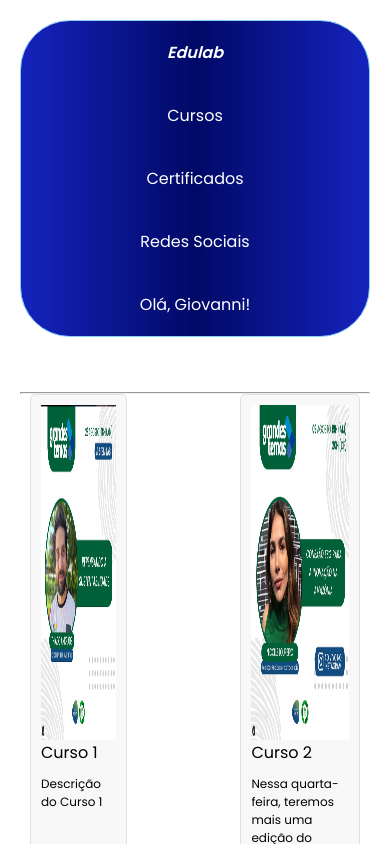
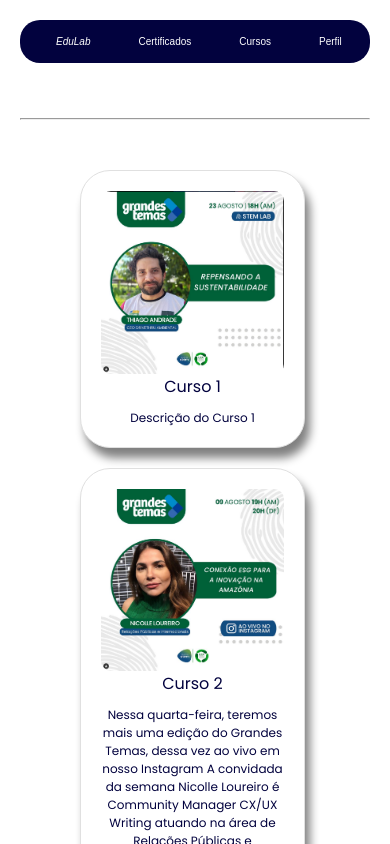
Before and after one commit to ericperinn/Edulab, a React (Create React App) app: page /mainpage in a window 390 px wide. Shown: the top 844 px of the page. Built offline with nearby package versions, Linux system fonts and the light colour scheme.

Commit message:
Updated NavBar

```diff
--- a/package.json
+++ b/package.json
@@ -3,6 +3,9 @@
   "version": "0.1.0",
   "private": true,
   "dependencies": {
+    "@fortawesome/fontawesome-svg-core": "^6.4.2",
+    "@fortawesome/free-solid-svg-icons": "^6.4.2",
+    "@fortawesome/react-fontawesome": "^0.2.0",
     "@testing-library/jest-dom": "^5.17.0",
     "@testing-library/react": "^13.4.0",
     "@testing-library/user-event": "^13.5.0",
--- a/src/components/MainPageAdmin.js
+++ b/src/components/MainPageAdmin.js
@@ -135,7 +135,7 @@ const fetchCourses = async () => {
 
     <div key={index} className="course-container">
 
-        <img src={course.image} alt={course.name} />
+        <img className = "course-imagein" src={course.image} alt={course.name} />
         <p className="course-name">{course.name}</p>
         <p className="course-description">{course.description}</p>
         <p className="course-location">{course.location}</p>
--- a/src/components/NavBar.js
+++ b/src/components/NavBar.js
@@ -1,25 +1,33 @@
-import React from 'react';
-import '../styles/NavBar.css'
-import { Link } from 'react-router-dom';
-
-
+import React, { useState } from 'react';
+import '../styles/NavBar.css';
 
 function NavBar() {
+  const [menuOpen, setMenuOpen] = useState(false);
+
+  const toggleMenu = () => {
+    setMenuOpen(!menuOpen);
+  };
+
   return (
-    <div className="navbar">
-      <Link  to="/mainpage" className = "edulab-title">Edulab</Link>
-      <a href="#">Cursos</a>
-      <div className="dropdown">
-        <button className="dropbtn">Certificados
-          <i className="fa fa-caret-down"></i>
-        </button>
-        <div className="dropdown-content">
-          <a href="#">Meus Certificados</a>
-          <a href="#">Certificados em Andamento</a>
+    <div className={`Navbar ${menuOpen ? 'Navbar__ToggleShow' : ''}`}>
+      <div className="Navbar__Link">
+       <i>EduLab</i>
+      </div>
+      <div className="Navbar__Link Navbar__Link-toggle" onClick={toggleMenu}>
+        <i className="fas fa-bars"></i>
+      </div>
+      <nav className={`Navbar__Items ${menuOpen ? 'Navbar__ToggleShow' : ''}`}>
+        <div className="Navbar__Link">
+          Certificados
         </div>
-      </div>
-      <a href="#">Redes Sociais</a>
-      <a href="#">Olá, Giovanni!</a>
+        <div className="Navbar__Link">
+          Cursos
+        </div>
+
+        <div className="Navbar__Link">
+          Perfil
+        </div>
+      </nav>
     </div>
   );
 }
--- a/src/styles/CoursePage.css
+++ b/src/styles/CoursePage.css
@@ -12,6 +12,7 @@
     align-items: center;
     justify-content: flex-start;
     overflow: hidden; /* Adicione overflow: hidden para evitar o aparecimento de fundo branco */
+
   }
 
   .navbar-container {
@@ -24,11 +25,12 @@
     align-items: flex-start;
     max-width: 1200px;
     width: 100%;
-    background-color: rgb(192, 192, 192);
+    background-color: #ffffff(255, 255, 255);
     overflow: hidden; /* Adicione overflow: hidden para o conteúdo não ultrapassar o tamanho do container */
     margin-top: 50px;
-    border-radius: 20px;
+    border-radius: 30px;
     color:rgb(2, 2, 62);
+    box-shadow: 20px 20px 50px grey;
   }
 
   .course-info {
@@ -64,9 +66,10 @@
 
   .course-divider {
     width: 1px;
-    background-color: white;
+    background-color: #000000;
     height: 100%;
     margin: 0 20px;
+
   }
 
   .course-image-container {
@@ -75,9 +78,10 @@
     flex-direction: column;
     align-items: center;
     justify-content: center;
-    background-color: rgb(192, 192, 192);
+    background-color: rgb(255, 255, 255);
     padding: 20px;
-    color: rgb(2, 2, 62)
+    color: rgb(2, 2, 62);
+
   }
 
   .course-image {
--- a/src/styles/NavBar.css
+++ b/src/styles/NavBar.css
@@ -1,96 +1,53 @@
-/* Default styles for larger screens */
-.navbar {
+.Navbar {
+  background-color: rgb(2, 2, 62);
   display: flex;
-    justify-content: space-between;
-    border-radius: 50px;
-    background: linear-gradient(to right, #1523bd, #010966, #1523bd);
-    border: 1px solid #87CEFA; /* Cor da borda azul clara */
+  padding: 16px;
+  font-family: sans-serif;
+  color: white;
+  border-radius:20px;
 }
 
-  .navbar a {
-    float: left;
-    display: block;
-    color: white;
-    text-align: center;
-    padding: 14px 16px;
-    text-decoration: none;
-    display: flex;
-    margin-left: 50px;
-    margin-right: 50px;
-    font-size: 20px;
+.Navbar__Link {
+  padding-right: 8px;
+  margin-left:20px;
+  margin-right: 20px;
 }
 
-  .edulab-title {
-    font-weight: bold;
-    font-style: italic;
+.Navbar__Items {
+  display: flex;
+
 }
 
-  .dropdown {
-    float: left;
-    overflow: hidden;
+.Navbar__Items--right {
+  margin-left:auto;
+
 }
 
-  .dropdown .dropbtn {
-    font-size: 20px;
-    border: none;
-    outline: none;
-    color: white;
-    padding: 14px 16px;
-    background-color: inherit;
-    font-family: inherit;
-    margin-left: 10px;
-    margin-right: 10px;
+.Navbar__Link-toggle {
+  display: none;
 }
 
-  .navbar a:hover,
-  .dropdown:hover .dropbtn {
-    background-color: #1b2eff;
+@media only screen and (max-width: 768px) {
+  .Navbar__Items,
+  .Navbar {
+    flex-direction: row;
+    font-size:10px;
   }
 
-  .dropdown-content {
-    display: none;
-    position: absolute;
-    background-color: #f9f9f9;
-    min-width: 160px;
-    box-shadow: 0px 8px 16px 0px rgba(0, 0, 0, 0.2);
+
+
+.Navbar__Items--right {
+    margin-left:0;
   }
 
-  .dropdown-content a {
-    float: none;
-    color: black;
-    padding: 12px 16px;
-    text-decoration: none;
-    display: block;
-    text-align: left;
+.Navbar__ToggleShow {
+    display: flex;
   }
 
-  .dropdown-content a:hover {
-    background-color: #ddd;
-  }
-
-  .dropdown:hover .dropdown-content {
-    display: block;
-  }
-
-  /* Media query for screens smaller than 768px */
-  @media (max-width: 768px) {
-    .navbar {
-      flex-direction: column;
-      align-items: center;
-    }
-
-    .navbar a,
-    .dropdown .dropbtn {
-      margin: 10px; /* Adjust the spacing */
-      font-size: 18px; /* Adjust the font size */
+.Navbar__Link-toggle {
+    align-self: flex-end;
+    display: initial;
+    position: absolute;
+    cursor: pointer;
    }
 }
-
-  /* Media query for screens smaller than 480px */
-  @media (max-width: 480px) {
-    .navbar a,
-    .dropdown .dropbtn {
-      margin: 5px; /* Further adjust the spacing */
-      font-size: 16px; /* Further adjust the font size */
-    }
-  }
--- a/src/styles/mainpage.css
+++ b/src/styles/mainpage.css
@@ -20,24 +20,46 @@
   justify-content: space-between;
   align-items: flex-start;
   background-color: #ffffff;
+  border-radius: 10px;
+  margin:50px;
 
 }
 
+
+
+
 .course-container {
-  flex: 0 0 calc(33.33% - 20px);
+  width: 420px; /* Especifica uma largura fixa */
+  height: 500px;
   margin: 0 10px;
   padding: 10px;
-  background-color: #f8f8f8;
+  background-color: rgb(255, 255, 255);
   border: 1px solid #e0e0e0;
   border-radius: 5px;
   margin-bottom: 20px;
-  color: #000000;
+  color: rgb(2, 2, 62);
   height: 500px;
+  box-shadow: 5px 10px 10px grey;
+  border-radius: 30px;
+  padding:20px;
+  text-align: center;
+  transition: all 0.3s;
+
 }
+
+
 
 .course-container img {
   max-width: 100%;
-  height: 70%;
+  height: 40vh;
+  border-radius: 10px;
+  margin: 0 auto; /* Centraliza a imagem horizontalmente */
+  display: block; /* Corrija um problema com a margem automática (margin: 0 auto) */
+}
+
+.course-container:hover {
+  transform: scale(1.1); /* Aplique uma escala de 110% quando o mouse estiver sobre o elemento */
+  box-shadow: 10px 20px 20px grey; /* Ajuste a sombra para dar uma sensação de elevação */
 }
 
 /* Estilos para os botões de navegação */
@@ -63,3 +85,15 @@
   background-color: #929292;
   cursor: not-allowed;
 }
+
+@media (max-width: 768px) {
+  .course-container {
+    max-width: 90%;
+    height: auto;
+    flex-direction: row; /* Reverta para a disposição em linha para telas menores */
+  }
+  .course-container img {
+    max-width: 100%;
+    height: auto;
+  }
+}
```
Also changed, not shown: 1 other file (tests, documents, lock files or other folders). Lines whose indentation alone changed are shown as unchanged.
